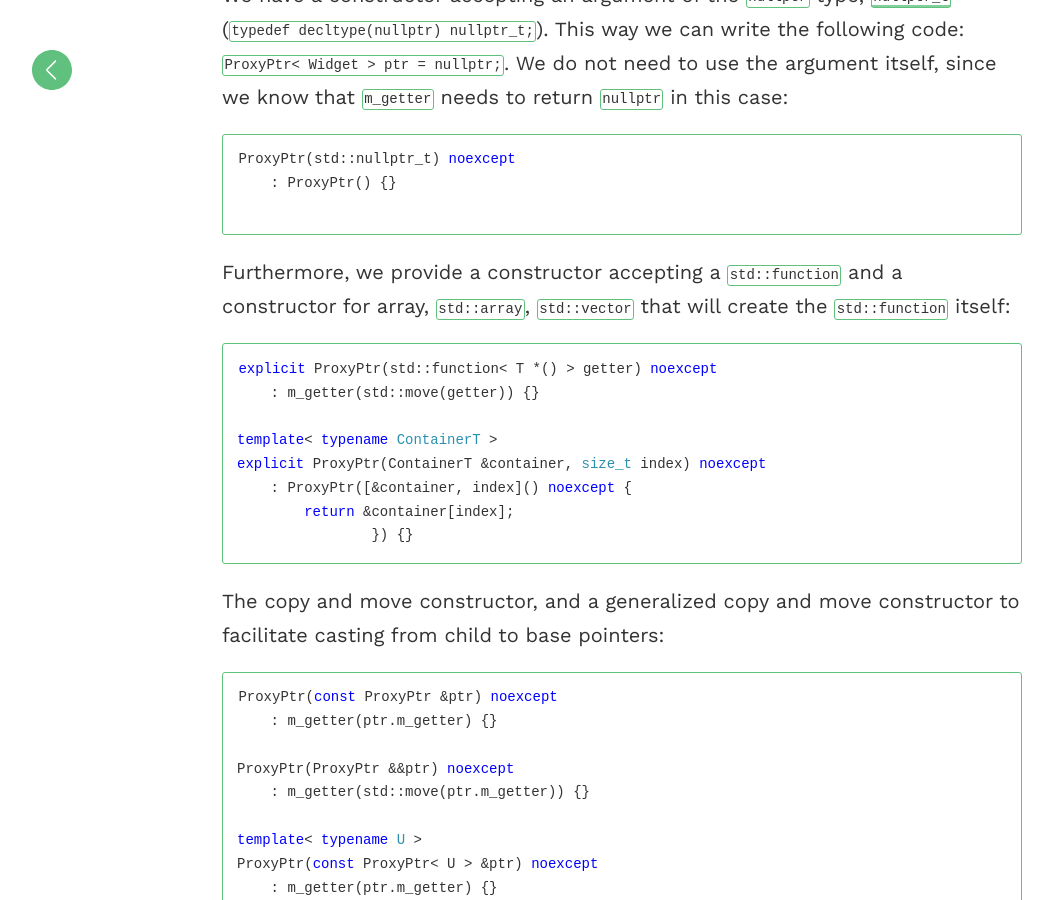
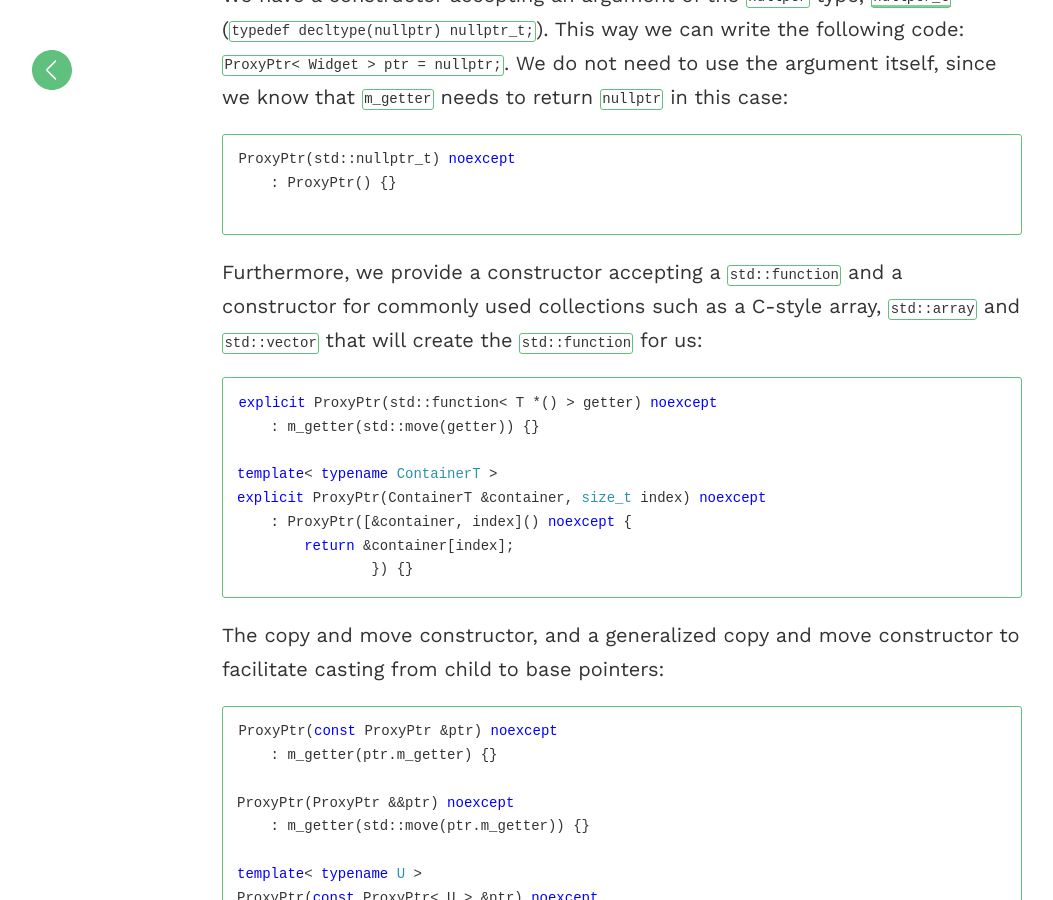
Before and after one commit to matt77hias/Blog, a Jekyll site: the page built from _posts/2018-01-28-the-universal-pointer.md, in a window 1280 px wide and 900 px high, scrolled down 3336 px. Shown: the whole window, without its empty margins (18-1071 px from the left). Built offline with Jekyll 4.4.1, drawn with Linux system fonts in a browser that asks for light colours; comment, search, counter and statistics services are not loaded.

Commit message:
Update 2018-01-28-the-universal-pointer.md

````diff
--- a/_posts/2018-01-28-the-universal-pointer.md
+++ b/_posts/2018-01-28-the-universal-pointer.md
@@ -78,7 +78,7 @@ ProxyPtr(std::nullptr_t) noexcept
 
 ```
 
-Furthermore, we provide a constructor accepting a `std::function` and a constructor for array, `std::array`, `std::vector` that will create the `std::function` itself:
+Furthermore, we provide a constructor accepting a `std::function` and a constructor for commonly used collections such as a C-style array, `std::array` and `std::vector` that will create the `std::function` for us:
 
 ```c++
 explicit ProxyPtr(std::function< T *() > getter) noexcept
````
